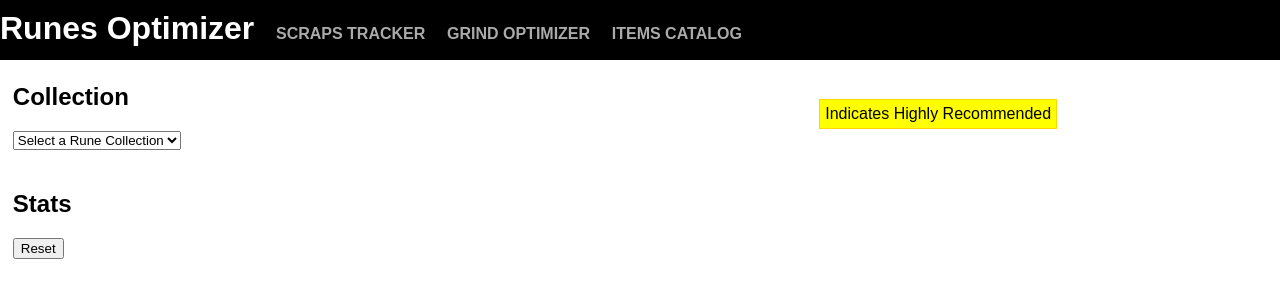
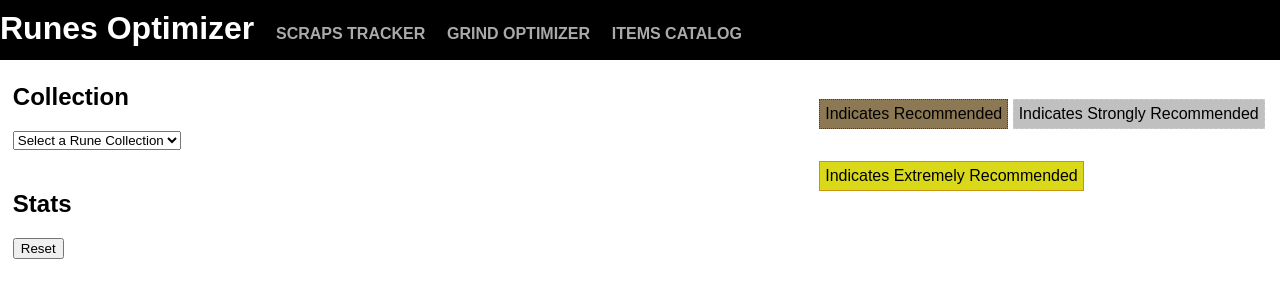
Before and after one commit to DanaMercury/dragonsoul, a Django app: template runes/templates/runes/index.html in a window 1280 px wide. Shown: the top 300 px of the page. Run offline with Django 3.2, Linux system fonts and the light colour scheme; the template is opened without the code that fills it, so the values that code supplies are empty; some libraries are stand-ins or nearby versions.

Commit message:
adding in layers of recommendations

```diff
--- a/runes/templates/runes/index.html
+++ b/runes/templates/runes/index.html
@@ -27,7 +27,9 @@
 		#mainnav { position: fixed; top: 0; left: 0; height: 60px; background: black; color: white; width: 100%; padding-top: -10px; }
 		#mainnav h1 { margin-top: 10px; }
 		#mainnav .toggle { color: #AAAAAA; }
-		.recommended { background: yellow; border: solid 1px gold; }
+		.bronze { background: #8C7853; border: dotted 1px #663033; }
+		.silver { background: #C0C0C0; border: dashed 1px #C9CFC9; }
+		.gold { background: #D9D919; border: solid 1px #C9960C; }
 		p.recommended { display: inline-block; padding: 5px; }
 	</style>
 	</head><body>
@@ -52,7 +54,9 @@
 			<li><img id="hero{{ hero.id }}" src="{{ hero.image.url }}" alt="{{ hero.name }}" title="{{ hero.name }}" /></li>
 			{% endfor %}
 		</ul>
-		<p class="recommended">Indicates Highly Recommended</p>
+		<p class="recommended bronze">Indicates Recommended</p>
+		<p class="recommended silver">Indicates Strongly Recommended</p>
+		<p class="recommended gold">Indicates Extremely Recommended</p>
 	</div>
 	<script>
 		collections = {}
@@ -98,7 +102,7 @@
 		function update() {
 			var collection = $('#collection').val();
 			var matches = [];
-			var reccs = [];
+			var reccs = {};
 			if(collection != -1) {
 				matches = collections[collection]['heroes'];
 			} else {
@@ -108,7 +112,6 @@
 			$('input.stat').each(function() {
 				if($(this).is(':checked')) {
 					var new_matches = [];
-					var new_reccs = [];
 					var stat = stats[this.id];
 					if(false == stat.all) {
 						for(var i = 0; i < stat.heroes.length; i++) {
@@ -119,11 +122,12 @@
 						matches = new_matches.slice();
 					}
 					for(var i = 0; i < stat.recommended.length; i++) {
-						if(0 == reccs.length || reccs.indexOf(stat.recommended[i]) > -1) {
-							new_reccs.push(stat.recommended[i]);
+						if(null == reccs[stat.heroes[i]]) {
+							reccs[stat.heroes[i]] = 1;
+						} else {
+							reccs[stat.heroes[i]]++;
 						}
 					}
-					reccs = new_reccs.slice();
 				}
 			});
 
@@ -133,11 +137,18 @@
 			for(var i = 0; i < matches.length; i++) {
 				$('#hero' + matches[i]).addClass('match');
 			}
-			for(var i = 0; i < reccs.length; i++) {
-				if(matches.indexOf(reccs[i]) > -1) {
-					$('#hero' + matches[i]).addClass('recommended');
+			$.each(reccs, function(k,v) {
+				if(matches.indexOf(k) > -1) {
+					$('#hero' + k).addClass('recommended');
+					if(3 > v) {
+						$('#hero' + k).addClass('bronze');
+					} else if(5 > v) {
+						$('#hero' + k).addClass('silver');
+					} else {
+						$('#hero' + k).addClass('gold');
+					}
 				}
-			}
+			});
 		}
 
 		update();
```
